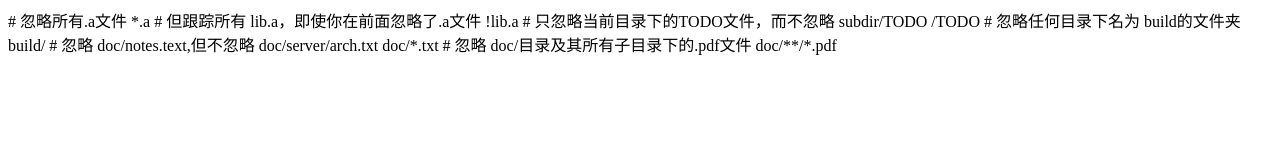
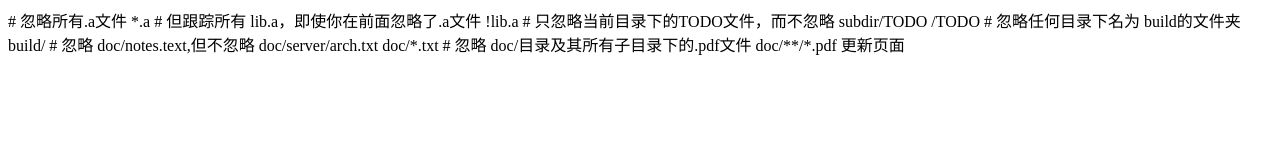
Before and after one commit to 1766545824/cjl_02, a plain HTML site: page index.html in a window 1280 px wide. Drawn offline with Linux system fonts and the light colour scheme.

Commit message:
提交了index.html

```diff
--- a/index.html
+++ b/index.html
@@ -26,5 +26,7 @@
 
     # 忽略 doc/目录及其所有子目录下的.pdf文件
     doc/**/*.pdf
+
+    更新页面
 </body>
 </html>
```
